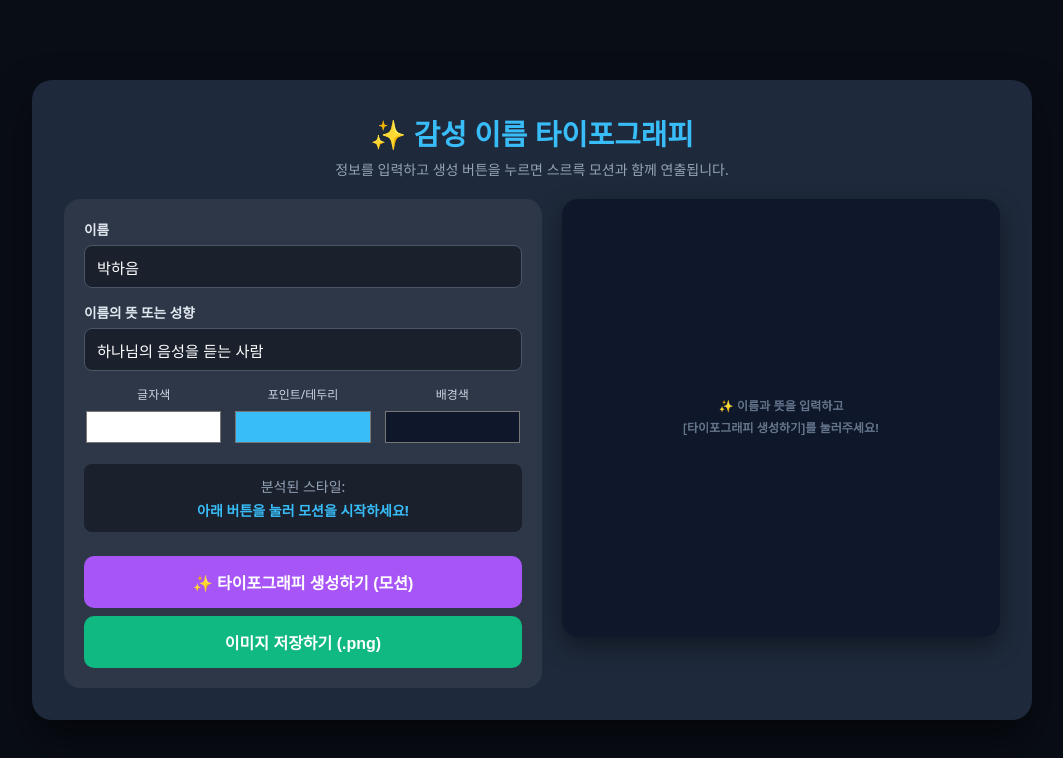
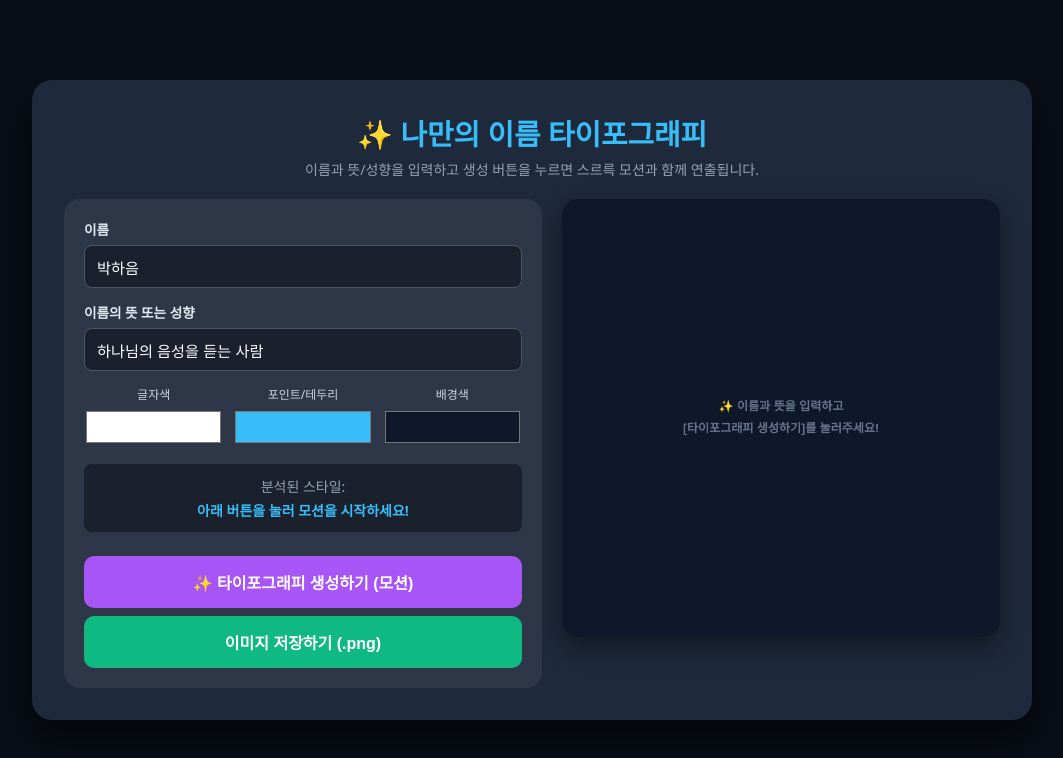
Before and after one commit to haeum11111/name-art, a plain HTML site: page index.html in a window 1280 px wide. Shown: the whole page, without its empty margins (108-1171 px from the left). Drawn offline with Linux system fonts and the light colour scheme; a web font is replaced by a local one.

Commit message:
Update index.html

```diff
--- a/index.html
+++ b/index.html
@@ -3,7 +3,7 @@
 <head>
   <meta charset="UTF-8">
   <meta name="viewport" content="width=device-width, initial-scale=1.0, maximum-scale=1.0, user-scalable=no">
-  <title>감성 이름 타이포그래피 생성기</title>
+  <title>나만의 이름 타이포그래피</title>
 
   <link rel="preconnect" href="https://fonts.googleapis.com">
   <link rel="preconnect" href="https://fonts.gstatic.com" crossorigin>
@@ -15,8 +15,8 @@
 
   <div class="app-container">
     <header>
-      <h1>✨ 감성 이름 타이포그래피</h1>
-      <p>정보를 입력하고 생성 버튼을 누르면 스르륵 모션과 함께 연출됩니다.</p>
+      <h1>✨ 나만의 이름 타이포그래피</h1>
+      <p>이름과 뜻/성향을 입력하고 생성 버튼을 누르면 스르륵 모션과 함께 연출됩니다.</p>
     </header>
 
     <main class="content-wrapper">
```
